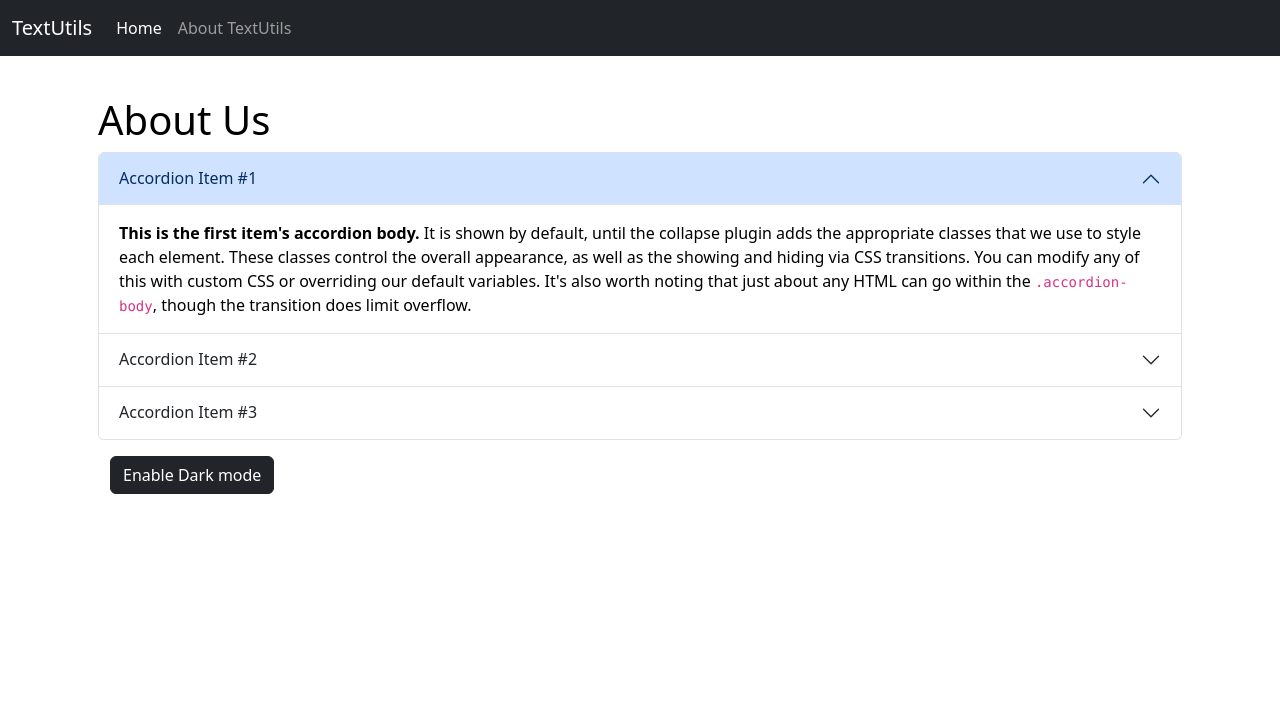
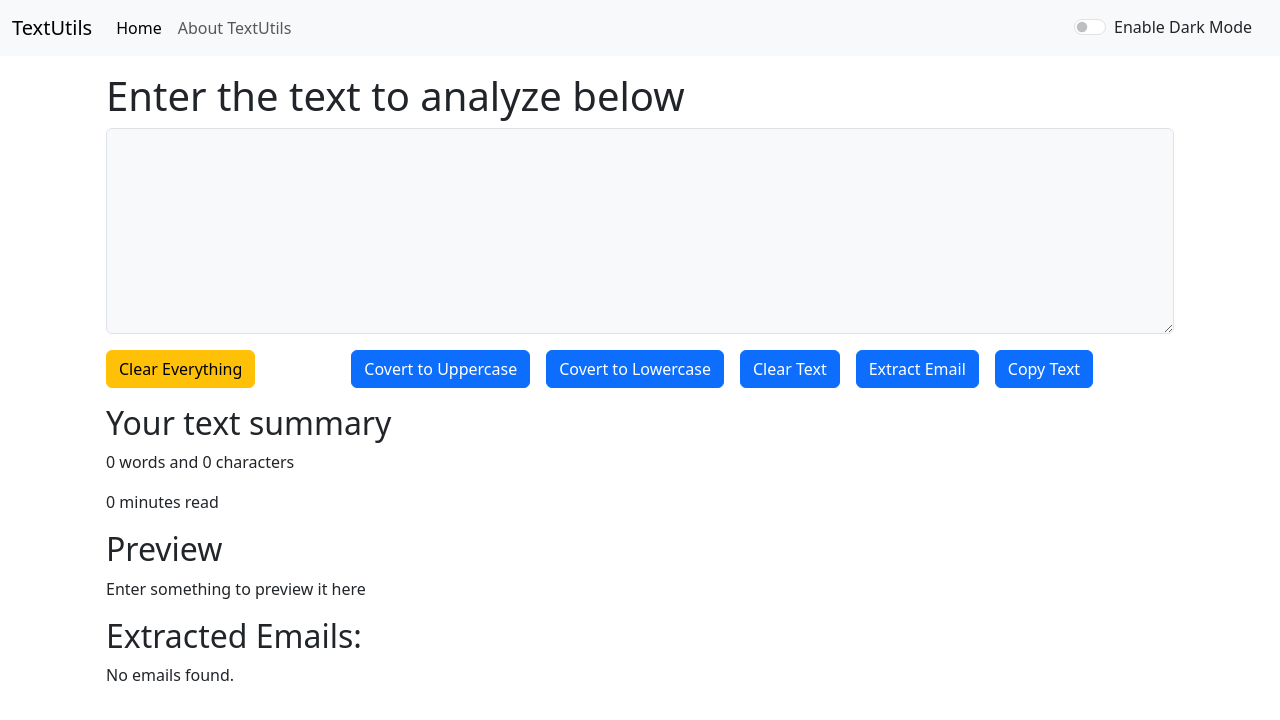
Before and after one commit to hirparamilan/react_practice_textutils, a React (Create React App) app: page / in a window 1280 px wide. Shown: the top 720 px of the page. Built offline with nearby package versions, Linux system fonts and the light colour scheme.

Commit message:
Change theme from navbar and add routings

```diff
--- a/package.json
+++ b/package.json
@@ -10,6 +10,7 @@
     "bootstrap": "^5.3.8",
     "react": "^19.2.3",
     "react-dom": "^19.2.3",
+    "react-router-dom": "^7.12.0",
     "react-scripts": "5.0.1",
     "web-vitals": "^2.1.4"
   },
--- a/src/App.js
+++ b/src/App.js
@@ -2,17 +2,36 @@ import "./App.css";
 import 'bootstrap/dist/css/bootstrap.min.css';
 import 'bootstrap/dist/js/bootstrap.bundle.min.js';
 import Navbar from "./components/Navbar";
-// import TextForm from "./components/TextForm";
+import TextForm from "./components/TextForm";
 import About from "./components/About";
+import React, { useState } from 'react'
+import { BrowserRouter, Route, Routes } from "react-router-dom";
 
 function App() {
+
+  const [darkMode, setDarkMode] = useState(false);
+  const toggleMode = () => {
+    if (darkMode) {
+      setDarkMode(false);
+      document.body.style.backgroundColor = '#fff';
+    }
+    else {
+      setDarkMode(true);
+      document.body.style.backgroundColor = '#1a1a1aff';
+    }
+    console.log("current mode = " + darkMode);
+  }
   return (
     <>
-      <Navbar title="TextUtils" aboutText="About TextUtils" />
-      <div className="container my-3">
-        {/* <TextForm heading="Enter the text to analyze below"/> */}
-        <About />
-      </div>
+      <BrowserRouter>
+        <Navbar title="TextUtils" aboutText="About TextUtils" darkMode={darkMode} toggleMode={toggleMode} />
+        <div className="container my-3">
+          <Routes>
+            <Route path="/" element={<TextForm heading="Enter the text to analyze below" darkMode={darkMode} />} />
+            <Route path="/about" element={<About darkMode={darkMode} />} />
+          </Routes>
+        </div>
+      </BrowserRouter>
     </>
   );
 }
--- a/src/components/About.js
+++ b/src/components/About.js
@@ -1,36 +1,45 @@
 import React, { useState } from 'react'
 
-export default function About() {
+export default function About(props) {
 
-  const [myStyle, setMyStyle] = useState({
-    backgroundColor: 'white',
-    color: 'black'
-  });
+  // const [myStyle, setMyStyle] = useState({
+  //   backgroundColor: 'white',
+  //   color: 'black'
+  // });
 
-  const [currentMode, setCurrentMode] = useState("light");
-  const [modeBtnStyle, setModeBtnStyle] = useState("btn btn-dark mt-3");
-  const [modeBtnText, setModeBtnText] = useState("Dark");
+  // const [currentMode, setCurrentMode] = useState("light");
+  // const [modeBtnStyle, setModeBtnStyle] = useState("btn btn-dark mt-3");
+  // const [modeBtnText, setModeBtnText] = useState("Dark");
 
-  const toggleStyle = ()=> {
-    if(currentMode === 'light')
-    {
-      setCurrentMode("dark");
-      setModeBtnStyle("btn btn-dark mt-3");
-      setModeBtnText("Light");
-      setMyStyle({
-        backgroundColor: 'black',
-        color: 'white'
-      });
-    }
-    else {
-      setCurrentMode("light");
-      setModeBtnStyle("btn btn-light mt-3");
-      setModeBtnText("Dark");
-      setMyStyle({
-        backgroundColor: 'white',
-        color: 'black'
-      });
-    }
+  let modeBtnStyle;
+  let modeBtnText;
+  let myStyle;
+
+  if (props.darkMode) {
+    // setCurrentMode("light");
+    // setModeBtnStyle("btn btn-light mt-3");
+    // setModeBtnText("Dark");
+    // setMyStyle({
+    //   backgroundColor: 'white',
+    //   color: 'black'
+    // });
+    myStyle = {
+      backgroundColor: 'black',
+      color: 'white'
+    };
+  }
+  else {
+    // setCurrentMode("dark");
+    // setModeBtnStyle("btn btn-dark mt-3");
+    // setModeBtnText("Light");
+    // setMyStyle({
+    //   backgroundColor: 'black',
+    //   color: 'white'
+    // });
+    myStyle = {
+      backgroundColor: 'white',
+      color: 'black'
+    };
   }
 
   return (
@@ -76,9 +85,9 @@ export default function About() {
       </div>
 
       {/* <button type="button" class="btn btn-light mt-3">Enable Light mode</button> */}
-      <div className="container">
+      {/* <div className="container">
         <button type="button" className={modeBtnStyle} onClick={toggleStyle}>Enable {modeBtnText} mode</button>
-      </div>
+      </div> */}
     </div>
   )
 }
--- a/src/components/Navbar.js
+++ b/src/components/Navbar.js
@@ -1,13 +1,17 @@
 import React from "react";
 import PropTypes from "prop-types";
+import { NavLink } from "react-router-dom";
 
 function Navbar(props) {
   return (
-    <nav className="navbar navbar-expand-lg navbar-dark bg-dark">
+    <nav className={`navbar navbar-expand-lg navbar-${props.darkMode ? 'dark' : 'light'} bg-${props.darkMode ? 'dark' : 'light'}`}>
       <div className="container-fluid">
-        <a className="navbar-brand" href="/">
+        <NavLink className="navbar-brand" to="/">
           {props.title}
-        </a>
+        </NavLink>
+        {/* <a className="navbar-brand" href="/">
+          {props.title}
+        </a> */}
         <button
           className="navbar-toggler"
           type="button"
@@ -22,16 +26,32 @@ function Navbar(props) {
         <div className="collapse navbar-collapse" id="navbarSupportedContent">
           <ul className="navbar-nav me-auto mb-2 mb-lg-0">
             <li className="nav-item">
-              <a className="nav-link active" aria-current="page" href="/">
+              {/* <a className="nav-link active" aria-current="page" href="/">
                 Home
-              </a>
+              </a> */}
+              <NavLink
+                className={({ isActive }) => `nav-link ${isActive ? 'active' : ''}`}
+                to="/"
+              >
+                Home
+              </NavLink>
             </li>
             <li className="nav-item">
-              <a className="nav-link" href="/">
+              {/* <a className="nav-link" href="/">
                 {props.aboutText}
-              </a>
+              </a> */}
+              <NavLink
+                className={({ isActive }) => `nav-link ${isActive ? 'active' : ''}`}
+                to="/about"
+              >
+                {props.aboutText}
+              </NavLink>
             </li>
           </ul>
+          <div className={`form-check form-switch me-3 text-${props.darkMode ? 'light' : 'dark'}`}>
+            <input className="form-check-input" type="checkbox" id="flexSwitchCheckDefault" onChange={props.toggleMode} />
+              <label className="form-check-label" htmlFor="flexSwitchCheckDefault">Enable Dark Mode</label>
+          </div>
           {/* <form className="d-flex" role="search">
             <input
               className="form-control me-2"
--- a/src/components/TextForm.js
+++ b/src/components/TextForm.js
@@ -40,13 +40,18 @@ function TextForm(props) {
     setEmails(extracted || []);
   };
 
+  const copyText = () => {
+    navigator.clipboard.writeText(inputText);
+  }
+
   return (
     <>
+      <div className={`container text-${props.darkMode ? 'light' : 'dark'}`}>
         <div className="container">
           <h1>{props.heading}</h1>
           <div className="mb-3">
             <textarea
-            className="form-control"
+              className={`form-control bg-${props.darkMode ? 'dark' : 'light'}  text-${props.darkMode ? 'light' : 'dark'}`}
               value={inputText}
               onChange={handleOnChange}
               id="myBox"
@@ -70,10 +75,15 @@ function TextForm(props) {
             Clear Text
           </button>
 
-        <button className="btn btn-primary" onClick={extractEmails}>
+          <button className="btn btn-primary me-3" onClick={extractEmails}>
             Extract Email
           </button>
+
+          <button className="btn btn-primary" onClick={copyText}>
+            Copy Text
+          </button>
         </div>
+
         <div className="container my-3">
           <h2>Your text summary</h2>
           <p>
@@ -81,10 +91,10 @@ function TextForm(props) {
           </p>
           <p>{0.008 * words} minutes read</p>
           <h2>Preview</h2>
-        <p>{text}</p>
+          <p>{text.length>0? text: "Enter something to preview it here"}</p>
           <h2>Extracted Emails:</h2>
           <p>
-            {emails.length>0? emails.join(", "): "No emails found."}
+            {emails.length > 0 ? emails.join(", ") : "No emails found."}
           </p>
           {/* {emails.length > 0 ? (
           <ul>
@@ -96,6 +106,7 @@ function TextForm(props) {
           <p>No emails found.</p>
         )} */}
         </div>
+      </div>
     </>
   );
 }
```
Also changed, not shown: 1 other file (tests, documents, lock files or other folders). Lines whose indentation alone changed are shown as unchanged.
